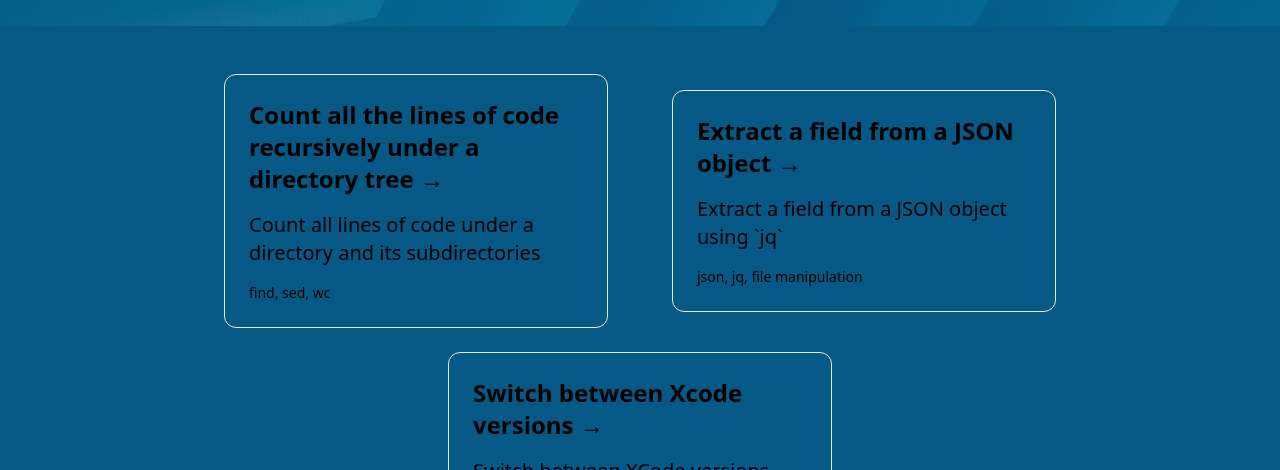
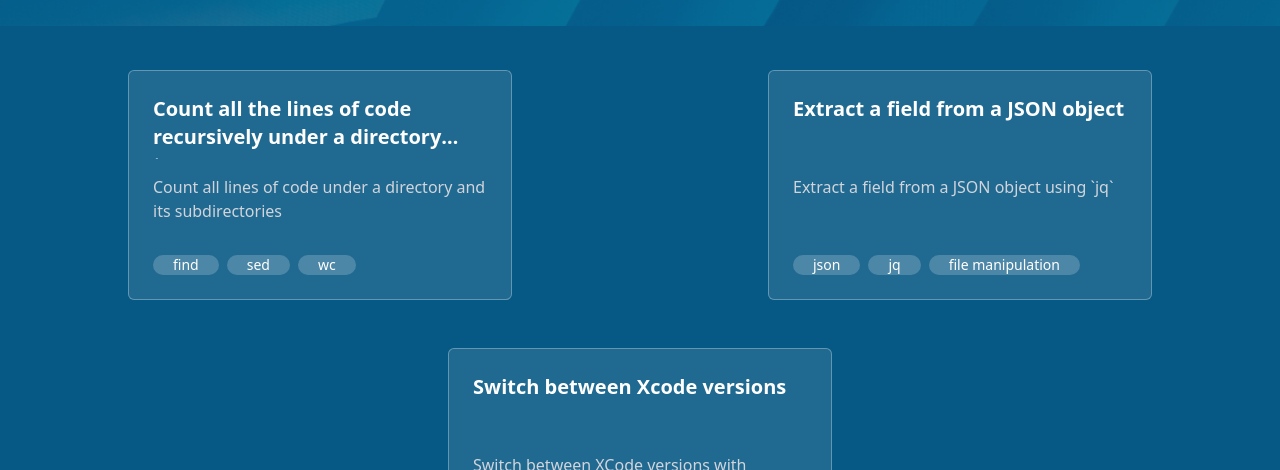
Before and after one commit to warpdotdev/commands.dev, a Next.js app: page / in a window 1280 px wide. Shown: the part 330-800 px from the top of the page. Built offline with nearby package versions, Linux system fonts and the light colour scheme.

Commit message:
Style the individual workflow cards

```diff
--- a/package.json
+++ b/package.json
@@ -8,6 +8,7 @@
     "lint": "next lint"
   },
   "dependencies": {
+    "@tailwindcss/line-clamp": "^0.3.1",
     "next": "12.0.7",
     "react": "17.0.2",
     "react-dom": "17.0.2"
--- a/pages/index.tsx
+++ b/pages/index.tsx
@@ -45,8 +45,7 @@ export default function Home({
           </div>
         </div>
       </div>
-      <div className="flex flex-col items-center">
-        <div className="flex flex-wrap items-center justify-around max-w-4xl mt-6 sm:w-full">
+      <div className="flex flex-wrap justify-around py-5">
         {allTasksData
           .filter(
             ({ title, description, tags }) =>
@@ -57,17 +56,27 @@ export default function Home({
               )
           )
           .map(({ id, title, description, tags }) => (
-              <a
-                href={`/tasks/${id}`}
+            <Link href={`/tasks/${id}`} key={id}>
+              <a className="p-6 m-6 border border-white/30 w-96 rounded-md bg-white bg-opacity-10 hover:bg-opacity-30">
+                <h3 className="min-h-15 text-xl text-white font-bold h-16 line-clamp-2">
+                  {title}
+                </h3>
+                <p className="mt-4 text-gray-300 text-l line-clamp-4 h-20">
+                  {description}
+                </p>
+                <div className="flex">
+                  {tags.map((tag, id) => (
+                    <div
                       key={id}
-                className="p-6 mt-6 text-left border w-96 rounded-xl hover:text-blue-600 focus:text-blue-600"
+                      className="rounded-full text-white bg-white bg-opacity-20 px-5 mr-2 text-sm flex flex-col justify-center text-center"
                     >
-                <h3 className="text-2xl font-bold">{title} &rarr;</h3>
-                <p className="mt-4 text-xl">{description}</p>
-                <p className="mt-4 text-sm">{tags.join(", ")}</p>
-              </a>
+                      {tag}
+                    </div>
                   ))}
                 </div>
+              </a>
+            </Link>
+          ))}
       </div>
     </Layout>
   );
--- a/tailwind.config.js
+++ b/tailwind.config.js
@@ -6,5 +6,5 @@ module.exports = {
   theme: {
     extend: {},
   },
-  plugins: [],
+  plugins: [require("@tailwindcss/line-clamp")],
 };
```
Also changed, not shown: 1 other file (tests, documents, lock files or other folders). Lines whose indentation alone changed are shown as unchanged.
